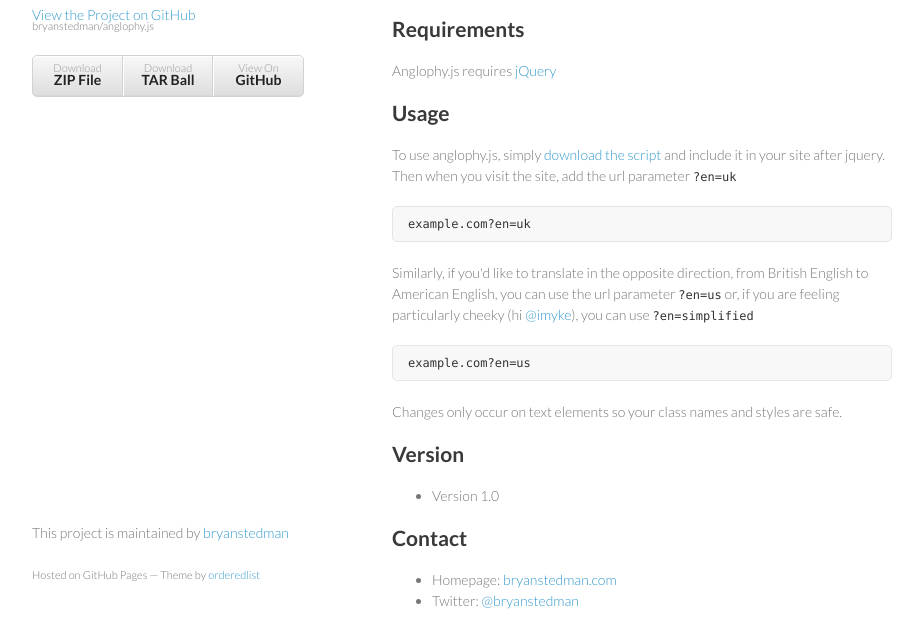
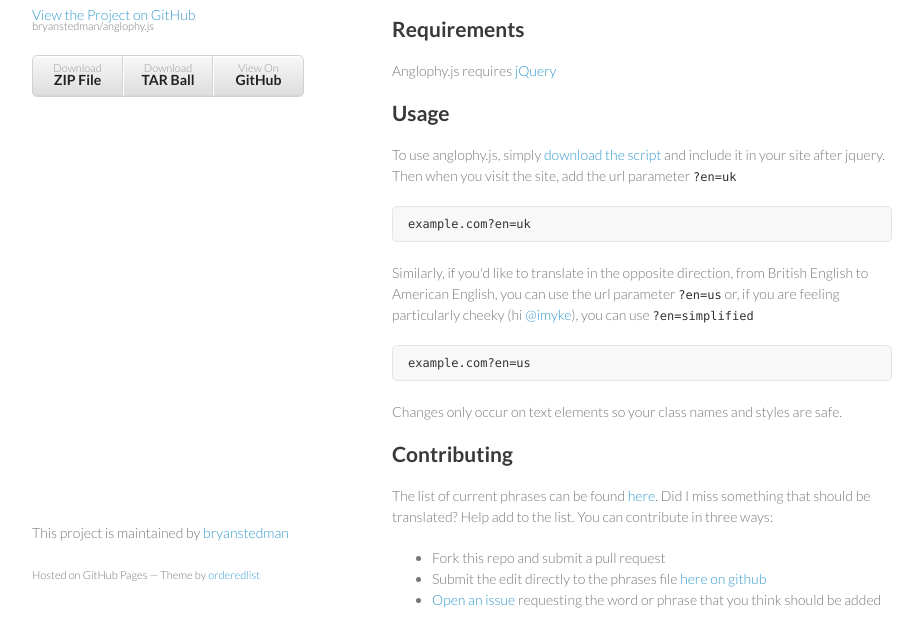
Before and after one commit to bryanstedman/anglofy.me, a plain HTML site: page index.html in a window 1280 px wide. Shown: the part 146-772 px from the top of the page, without its empty margins (178-1101 px from the left). Drawn offline with Linux system fonts and the light colour scheme.

Commit message:
Create gh-pages branch via GitHub

```diff
--- a/index.html
+++ b/index.html
@@ -54,6 +54,19 @@
 <p>Changes only occur on text elements so your class names and styles are safe.</p>
 
 <h2>
+<a id="contributing" class="anchor" href="#contributing" aria-hidden="true"><span class="octicon octicon-link"></span></a>Contributing</h2>
+
+<p>The list of current phrases can be found <a href="https://github.com/bryanstedman/anglophy.js/blob/gh-pages/phrases.json">here</a>. Did I miss something that should be translated? Help add to the list. You can contribute in three ways:</p>
+
+<ul>
+<li>Fork this repo and submit a pull request</li>
+<li>Submit the edit directly to the phrases file <a href="https://github.com/bryanstedman/anglophy.js/edit/gh-pages/phrases.json">here on github</a>
+</li>
+<li>
+<a href="https://github.com/bryanstedman/anglophy.js/issues">Open an issue</a> requesting the word or phrase that you think should be added</li>
+</ul>
+
+<h2>
 <a id="version" class="anchor" href="#version" aria-hidden="true"><span class="octicon octicon-link"></span></a>Version</h2>
 
 <ul>
```
Also changed, not shown: params.json (+1 -1 lines).
